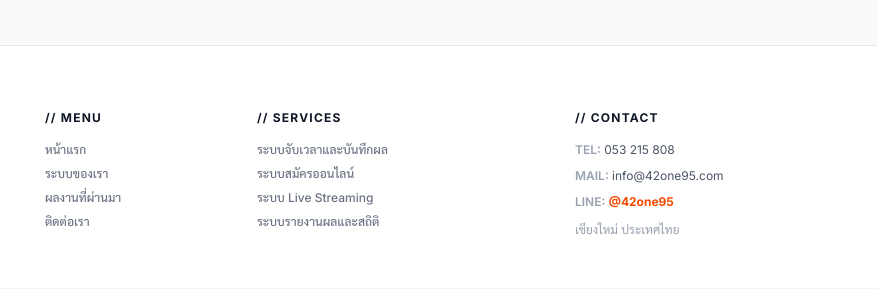
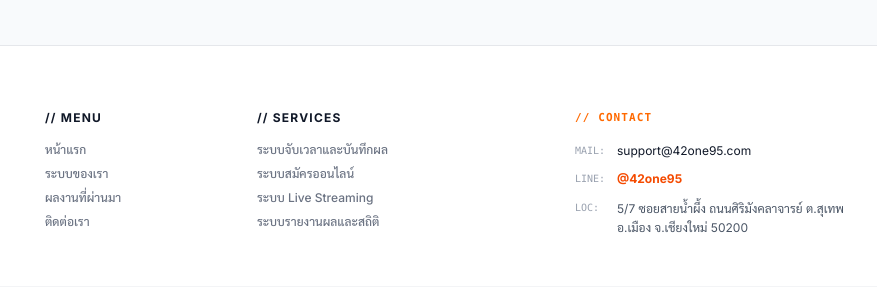
Before and after one commit to gibsonwipawee/www42one95, a plain HTML site: page index3.html in a window 1280 px wide. Shown: the part 1580-1888 px from the top of the page, 403-1280 px from the left. Drawn offline with nearby package versions, Linux system fonts and the light colour scheme.

Commit message:
fixed contact

```diff
--- a/index3.html
+++ b/index3.html
@@ -249,12 +249,20 @@
             </div>
 
             <div class="md:col-span-3 space-y-4">
-                <h4 class="text-xs font-bold uppercase tracking-widest text-gray-900">// CONTACT</h4>
-                <ul class="space-y-2.5 text-xs text-gray-600">
-                    <li><span class="font-semibold text-gray-400">TEL:</span> 053 215 808</li>
-                    <li><span class="font-semibold text-gray-400">MAIL:</span> info@42one95.com</li>
-                    <li><span class="font-semibold text-gray-400">LINE:</span> <span class="text-orange-600 font-bold">@42one95</span></li>
-                    <li class="leading-relaxed text-gray-400">เชียงใหม่ ประเทศไทย</li>
+                <h4 class="text-[11px] font-mono uppercase tracking-widest text-orange-500 font-bold">// CONTACT</h4>
+                <ul class="space-y-3 text-xs text-gray-600">
+                    <li class="flex items-center space-x-2.5">
+                        <span class="font-mono text-gray-400 text-[10px] w-8 shrink-0">MAIL:</span>
+                        <a href="mailto:support@42one95.com" class="text-gray-900 hover:text-orange-600 transition-colors">support@42one95.com</a>
+                    </li>
+                    <li class="flex items-center space-x-2.5">
+                        <span class="font-mono text-gray-400 text-[10px] w-8 shrink-0">LINE:</span>
+                        <span class="text-orange-600 font-bold">@42one95</span>
+                    </li>
+                    <li class="flex items-start space-x-2.5">
+                        <span class="font-mono text-gray-400 text-[10px] w-8 shrink-0 mt-0.5">LOC:</span>
+                        <span class="leading-relaxed text-gray-600">5/7 ซอยสายน้ำผึ้ง ถนนศิริมังคลาจารย์ ต.สุเทพ อ.เมือง จ.เชียงใหม่ 50200</span>
+                    </li>
                 </ul>
             </div>
 
```
